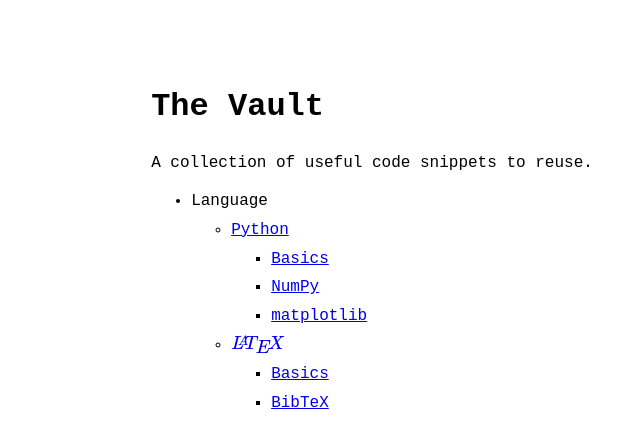
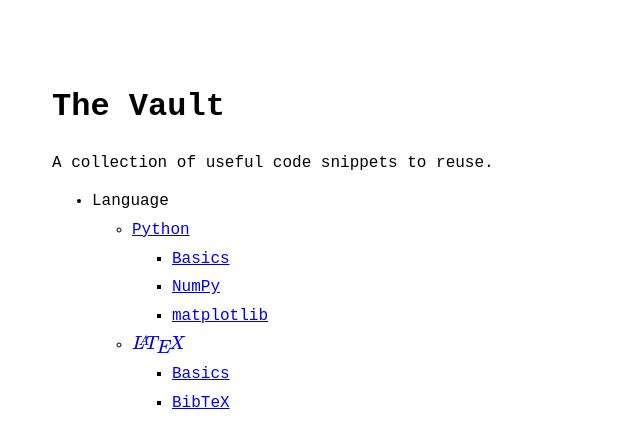
Before and after one commit to RMythreyi/vault, a Jekyll site: the page built from index.md, in a window 1280 px wide. Shown: the top 448 px of the page, without its empty margins (268-908 px from the left). Built offline with Jekyll 4.4.1, drawn with Linux system fonts in a browser that asks for light colours; formulas are drawn with MathJax 3.

Commit message:
:sparkles: Change CSS for width and visited links

```diff
--- a/_sass/no-style-please.scss
+++ b/_sass/no-style-please.scss
@@ -44,8 +44,12 @@ li { margin: 0.4rem 0; }
 
 *:target { background: yellow; }
 
+a:visited {
+  color: blue;
+}
+
 .w {
-  width: fit-content;
+  width: 640px;
   max-width: 640px;
   margin: 0 auto;
   padding: 4rem 2rem;
```
